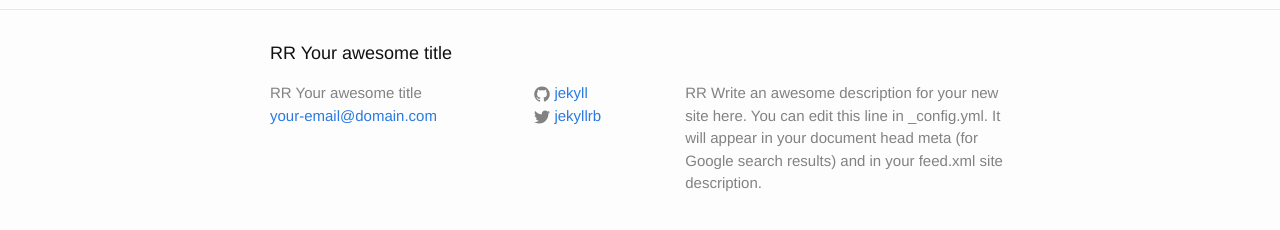
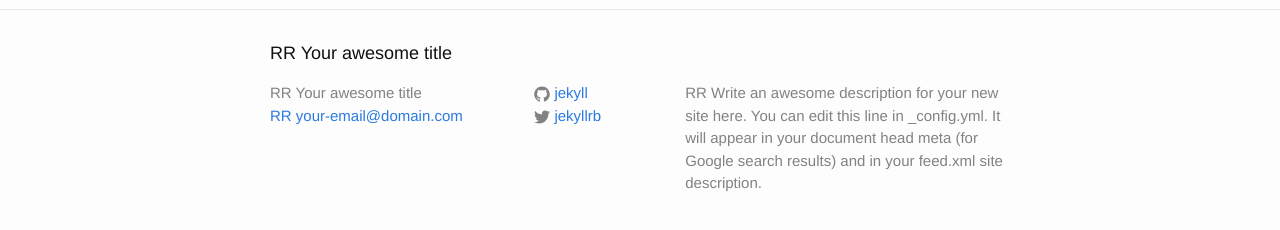
Before and after one commit to ReynoldReynolds/ReynoldReynolds.github.io, a Jekyll site: the page built from index.html, in a window 1280 px wide. Shown: the part 287-517 px from the top of the page. Built offline with Jekyll 4.4.1, drawn with Linux system fonts in a browser that asks for light colours.

```diff
--- a/_config.yml
+++ b/_config.yml
@@ -7,7 +7,7 @@
 
 # Site settings
 title: RR Your awesome title
-email: your-email@domain.com
+email: RR your-email@domain.com
 description: > # this means to ignore newlines until "baseurl:"
   RR Write an awesome description for your new site here. You can edit this
   line in _config.yml. It will appear in your document head meta (for
```
